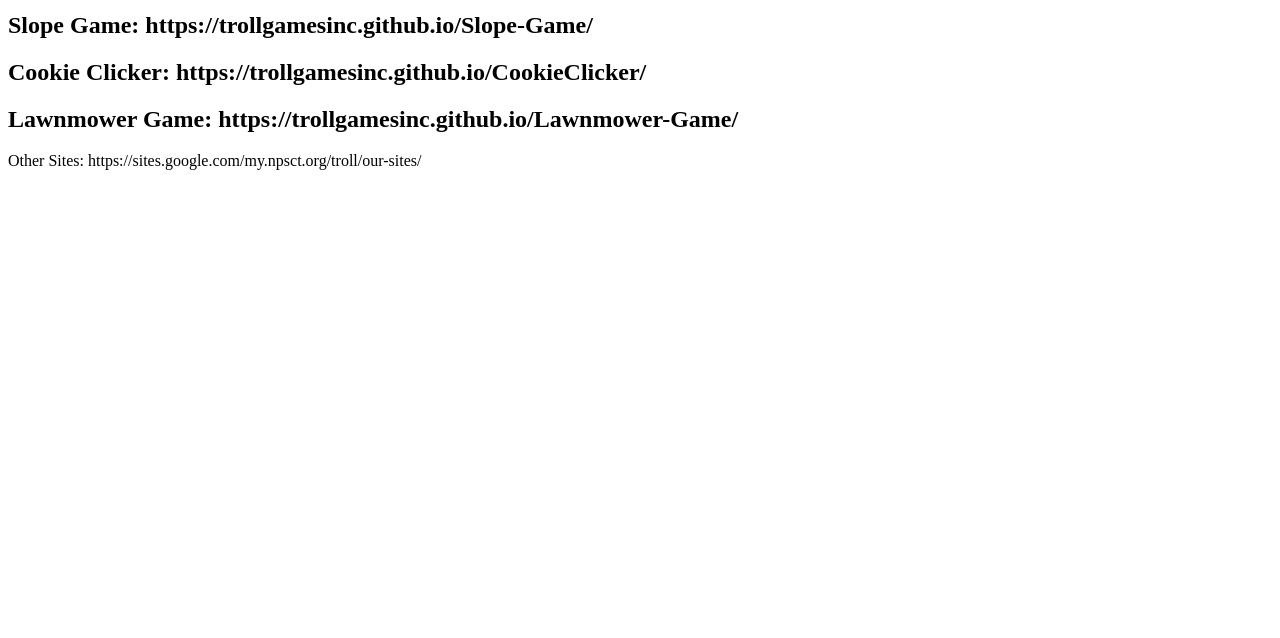
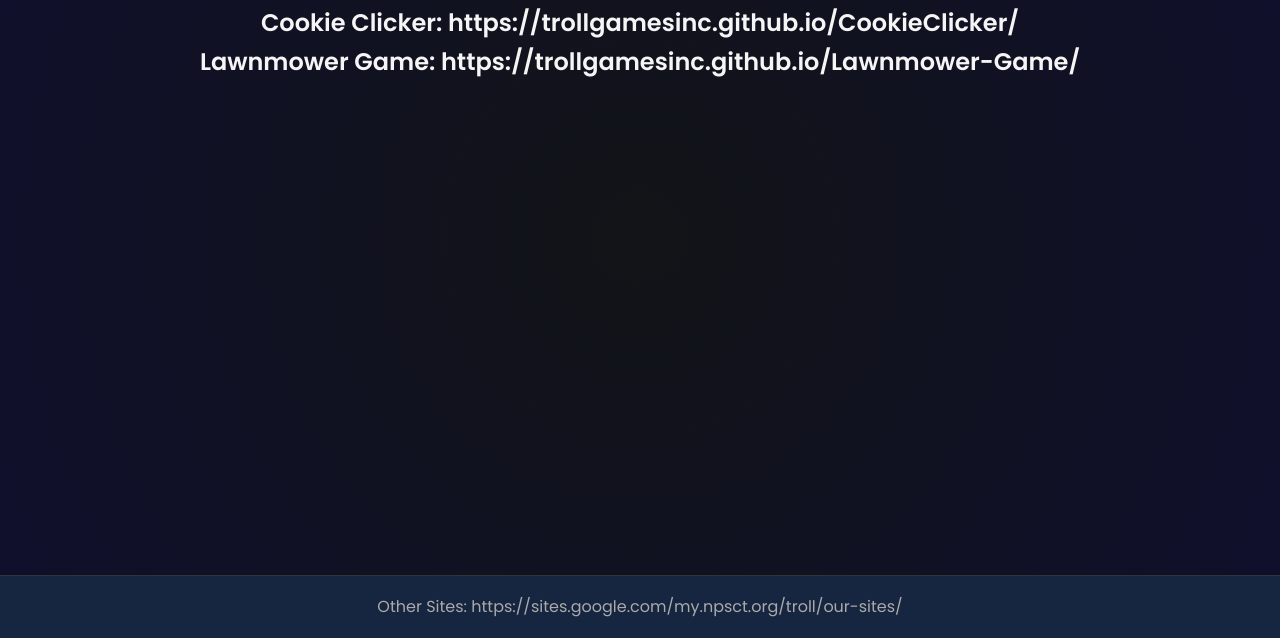
Before and after one commit to TrollGamesInc/TrollGamesInc.github.io, a plain HTML site: page index.html in a window 1280 px wide. Shown: the part 162-800 px from the top of the page. Drawn offline with Linux system fonts and the light colour scheme.

Commit message:
Update index.html

```diff
--- a/index.html
+++ b/index.html
@@ -1,6 +1,7 @@
 <!DOCTYPE HTML>
 <html>
  <head>
+ <link rel="stylesheet" href="hexa.css">
  <script async src="https://pagead2.googlesyndication.com/pagead/js/adsbygoogle.js?client=ca-pub-1674697093297251"
      crossorigin="anonymous"></script>
 <!-- Ads 1 -->
```
